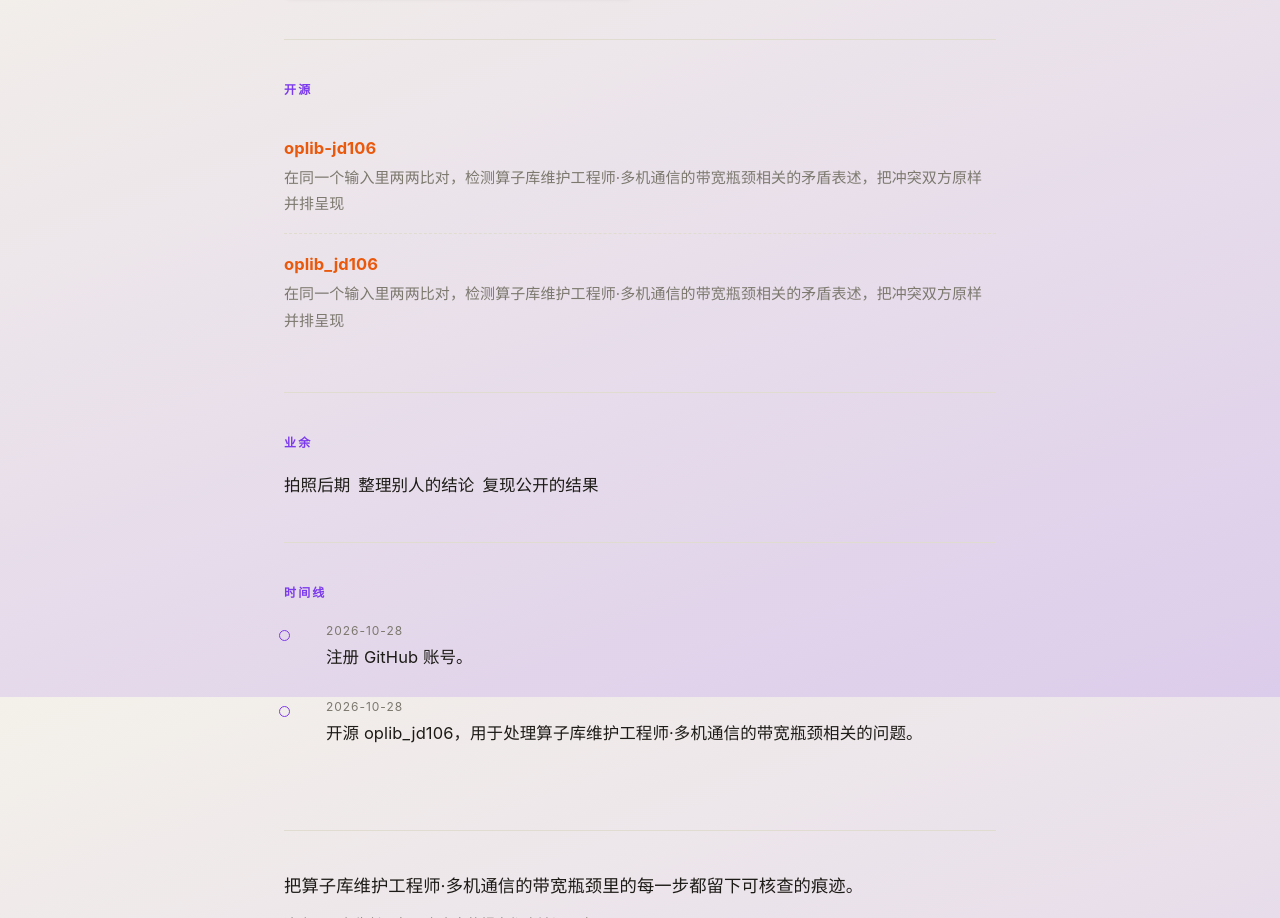
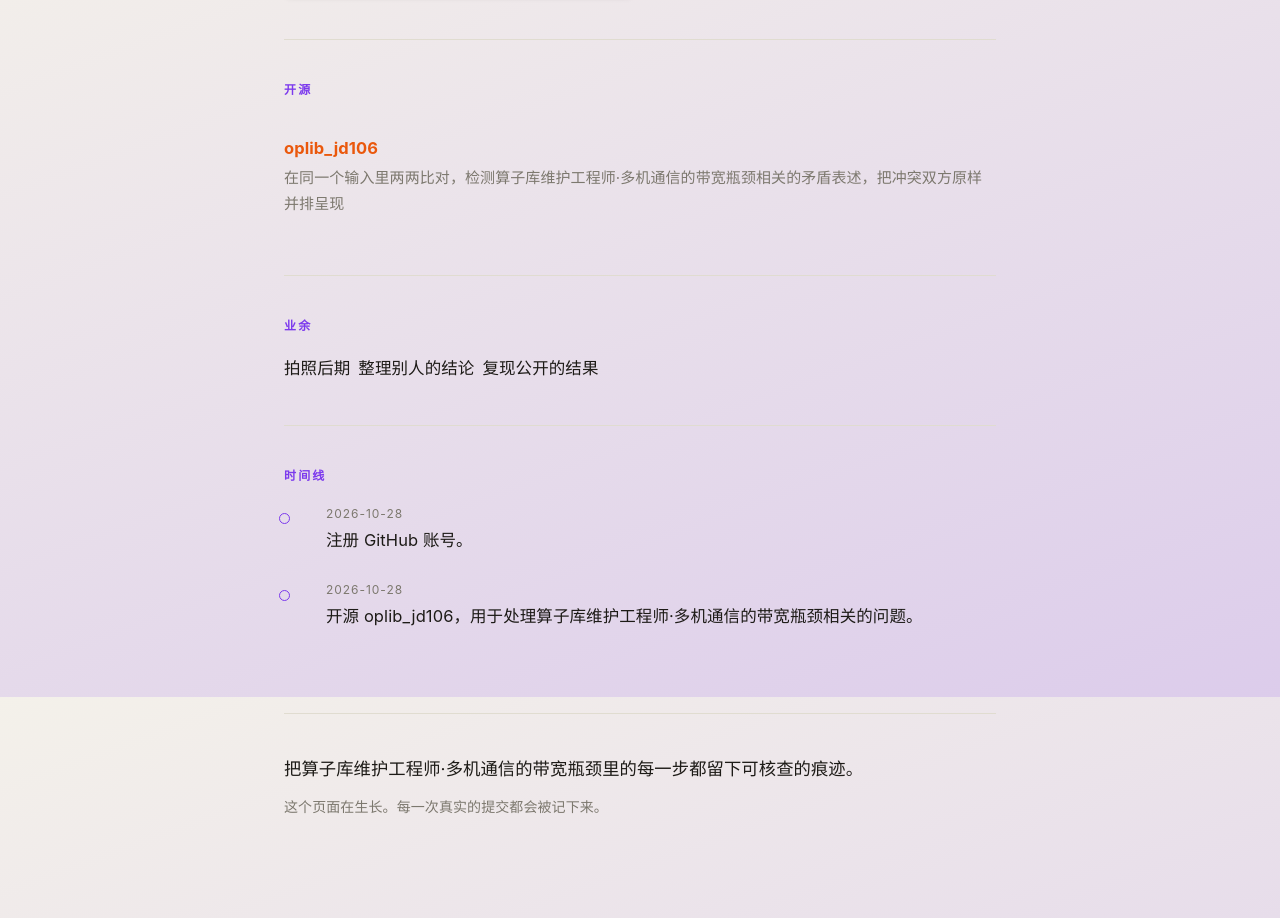
Before and after one commit to pie41spot/pie41spot.github.io, a plain HTML site: page index.html in a window 1280 px wide. Shown: the part 903-1821 px from the top of the page. Drawn offline with Linux system fonts and the light colour scheme.

Commit message:
fix: 更新个人站点

```diff
--- a/index.html
+++ b/index.html
@@ -102,9 +102,6 @@ background-image:radial-gradient(#e0dcd0 1px, transparent 1px);background-size:2
 <section id="work">
   <h2>开源</h2>
   <ul class="repos">
-    <li><div class="name"><a href="https://github.com/pie41spot/oplib-jd106" rel="noopener">oplib-jd106</a></div>
-      <div class="desc">在同一个输入里两两比对，检测算子库维护工程师·多机通信的带宽瓶颈相关的矛盾表述，把冲突双方原样并排呈现</div>
-    </li>
     <li><div class="name"><a href="https://github.com/pie41spot/oplib_jd106" rel="noopener">oplib_jd106</a></div>
       <div class="desc">在同一个输入里两两比对，检测算子库维护工程师·多机通信的带宽瓶颈相关的矛盾表述，把冲突双方原样并排呈现</div>
     </li>
```
